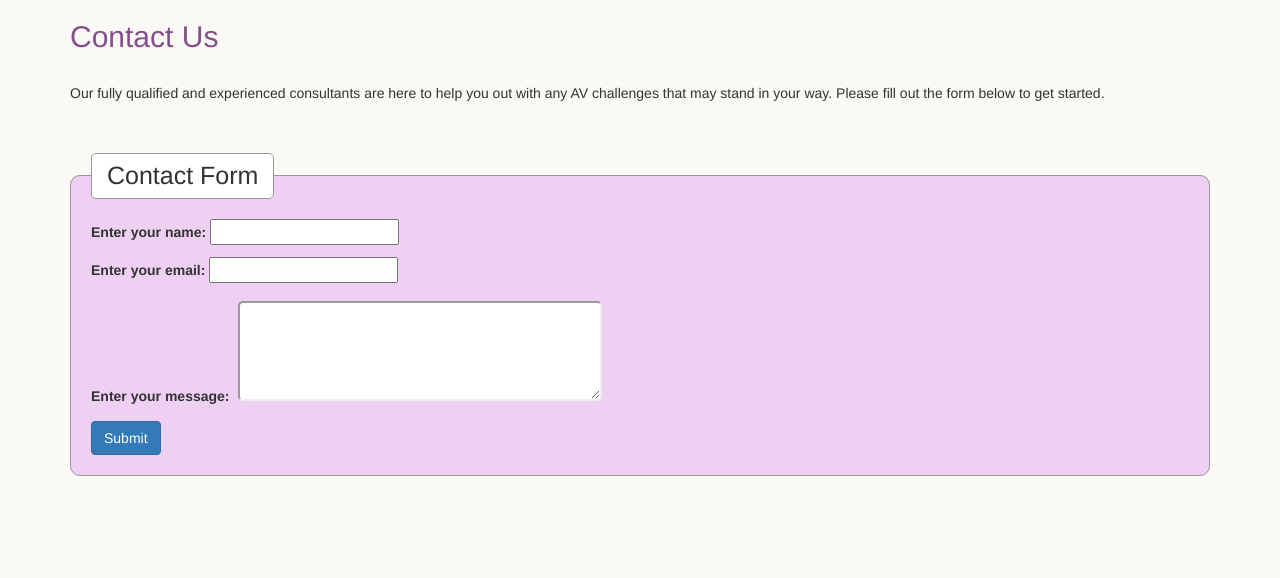
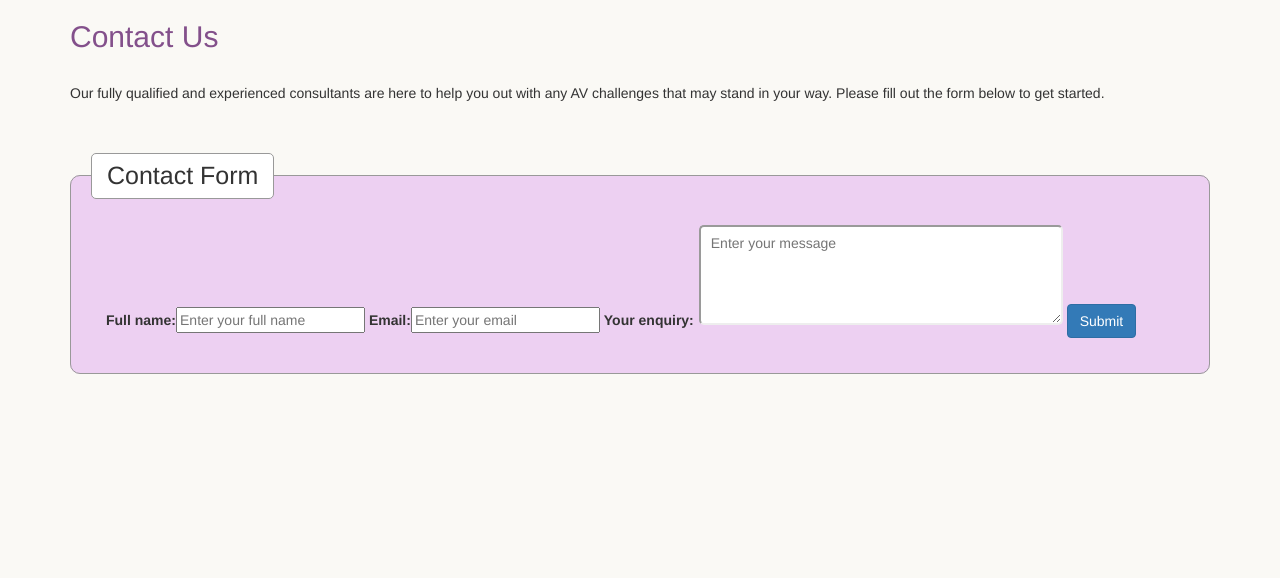
Before and after one commit to maxmiguta/project3, a Django app: page /contact/ in a window 1280 px wide. Shown: the part 52-630 px from the top of the page. Run offline with Django 3.2, Linux system fonts and the light colour scheme; some libraries are stand-ins or nearby versions.

Commit message:
Fixed contact form functionality

```diff
--- a/contact/forms.py
+++ b/contact/forms.py
@@ -3,7 +3,7 @@ from django import forms
 
 
 class ContactForm(forms.Form):
-    contact_name = forms.CharField(label='Enter your name', required=True)
-    contact_email = forms.EmailField(label='Enter your email', required=True)
-	#phone_number = PhoneNumberField(label='Enter your phone number')
-    message = forms.CharField(label='Enter your message', widget=forms.Textarea, required=True)
+    contact_name = forms.CharField(label='Full name', widget=forms.TextInput({'placeholder': 'Enter your full name'}), required=True)
+    contact_email = forms.EmailField(label='Email', widget=forms.TextInput({'placeholder': 'Enter your email'}), required=True)
+	#phone_number = PhoneNumberField(label='Phone number', widget=forms.TextInput({'placeholder': 'Enter your phone number'}))
+    message = forms.CharField(label='Your enquiry', widget=forms.Textarea({'placeholder': 'Enter your message'}), required=True)
--- a/contact/views.py
+++ b/contact/views.py
@@ -31,7 +31,7 @@ def contact(request):
                 "New contact form submission",
                 content,
                 "AV Empire" +'',
-                [contact_name],
+                ['max_miguta@yahoo.com'],
                 headers = {'Reply To': contact_email }
             )
             email.send()
--- a/templates/contact.html
+++ b/templates/contact.html
@@ -1,4 +1,6 @@
 {% extends 'base.html' %}
+{% load bootstrap_tags %}
+
 {% block content %}
     <section class="container">
     <h2>Contact Us</h2>
@@ -8,9 +10,11 @@
         <form method="post">
             <fieldset>
 			    <legend>Contact Form</legend>
-			    {% csrf_token %}
-				{{ form.as_p }}
-				<input class="btn btn-primary" type="submit" value="Submit">
+				{% csrf_token %}
+			    <div class="form-group col-md-12">
+					{{ form|as_bootstrap }}
+					<input class="btn btn-primary" type="submit" value="Submit">
+				</div>
 		    </fieldset>
 	    </form>
 	</div>
--- a/templates/reply_template.txt
+++ b/templates/reply_template.txt
@@ -2,7 +2,7 @@ Hi {{ contact_name }}!
 
 Thank you for your enquiry. We will be in touch as soon as possible.
 
-Please find your message below.
+Please find your details and enquiry message below.
 
 Contact Name:
 {{ contact_name }}
```
